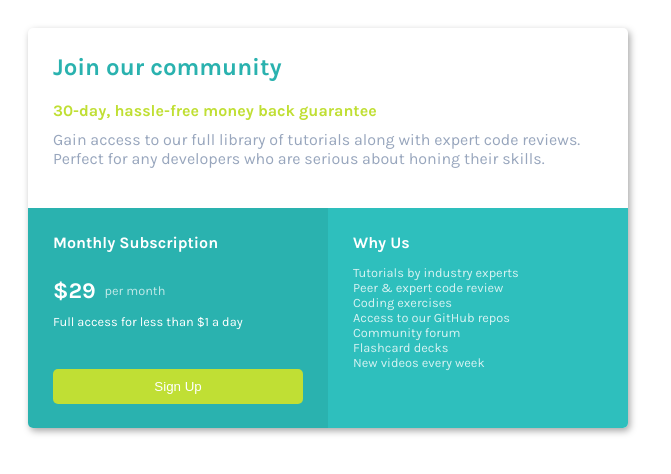
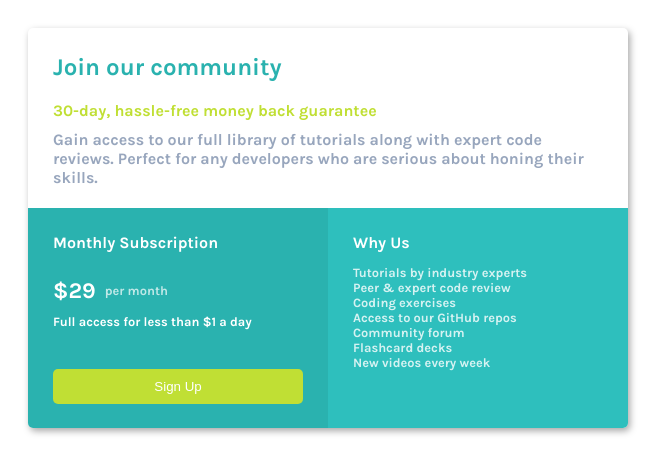
Before and after one commit to internetexplorer0/pricing-card, a plain HTML site: page index.html in a window 1280 px wide. Shown: the whole page, without its empty margins (0-671 px from the left). Drawn offline with Linux system fonts and the light colour scheme.

Commit message:
Update index.html

```diff
--- a/index.html
+++ b/index.html
@@ -8,9 +8,7 @@
     <link rel="preconnect" href="https://fonts.googleapis.com">
 <link rel="preconnect" href="https://fonts.gstatic.com" crossorigin>
 <link href="https://fonts.googleapis.com/css2?family=Karla:ital,wght@0,700;1,700&display=swap" rel="stylesheet">
-<link rel="preconnect" href="https://fonts.googleapis.com">
-<link rel="preconnect" href="https://fonts.gstatic.com" crossorigin>
-<link href="https://fonts.googleapis.com/css2?family=Karla:ital@0;1&display=swap" rel="stylesheet">
+
     <link rel="stylesheet" href="./style.css" />
   </head>
   <body>
```
